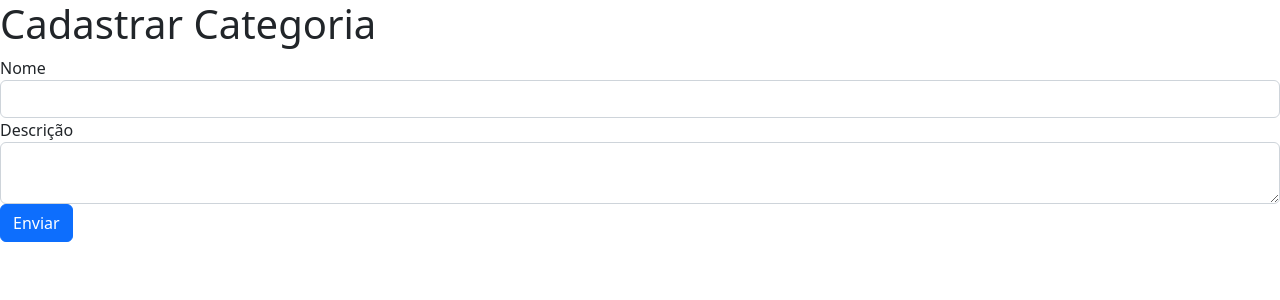
After one commit to macieljuniormax/beacademy-devstart-php-db, a PHP site: template Projeto Final/src/View/category/add.php in a window 1280 px wide. The commit adds this page. Shown: the top 300 px of the page. Run offline with PHP 8.4, Linux system fonts and the light colour scheme; the template is opened without the code that fills it, so the values that code supplies are empty.

Commit message:
feat: Adiciona categoria

```diff
--- a/Projeto Final/config/routes.php
+++ b/Projeto Final/config/routes.php
@@ -13,7 +13,8 @@ $routes = [
   '/' => createRoutes(IndexController::class, 'indexAction'),
   '/produtos' => createRoutes(ProductController::class, 'listAction'),
   '/produtos/novo' => createRoutes(ProductController::class, 'addAction'),
-  '/categorias' => createRoutes(CategoryController::class, 'listAction')
+  '/categorias' => createRoutes(CategoryController::class, 'listAction'),
+  '/categorias/nova' => createRoutes(CategoryController::class, 'addAction')
 ];
 
 // $routes = [
--- a/Projeto Final/src/Controller/AbstractController.php
+++ b/Projeto Final/src/Controller/AbstractController.php
@@ -6,7 +6,7 @@ namespace App\Controller;
 
 abstract class AbstractController
 {
-  public function render($viewName, $data): void
+  public function render($viewName, $data = null): void
   {
     include dirname(__DIR__) . "/View/{$viewName}.php";
   }
--- /dev/null
+++ b/Projeto Final/src/View/category/add.php
@@ -0,0 +1,12 @@
+<link href="https://cdn.jsdelivr.net/npm/bootstrap@5.2.0-beta1/dist/css/bootstrap.min.css" rel="stylesheet" integrity="sha384-0evHe/X+R7YkIZDRvuzKMRqM+OrBnVFBL6DOitfPri4tjfHxaWutUpFmBp4vmVor" crossorigin="anonymous">
+<h1>Cadastrar Categoria</h1>
+
+<form action="" method="post">
+  <label for="name">Nome</label>
+  <input id="name" name="name" type="text" class="form-control">
+
+  <label for="description">Descrição</label>
+  <textarea id="description" name="description" type="text" class="form-control"></textarea>
+
+  <button class="btn btn-primary">Enviar</button>
+</form>
--- a/Projeto Final/src/View/category/list.php
+++ b/Projeto Final/src/View/category/list.php
@@ -1,4 +1,3 @@
-<!-- CSS only -->
 <link href="https://cdn.jsdelivr.net/npm/bootstrap@5.2.0-beta1/dist/css/bootstrap.min.css" rel="stylesheet" integrity="sha384-0evHe/X+R7YkIZDRvuzKMRqM+OrBnVFBL6DOitfPri4tjfHxaWutUpFmBp4vmVor" crossorigin="anonymous">
 <h1>Listar Categorias</h1>
 
```
Also changed, not shown: Projeto Final/src/Controller/CategoryController.php (+14 -0 lines).
